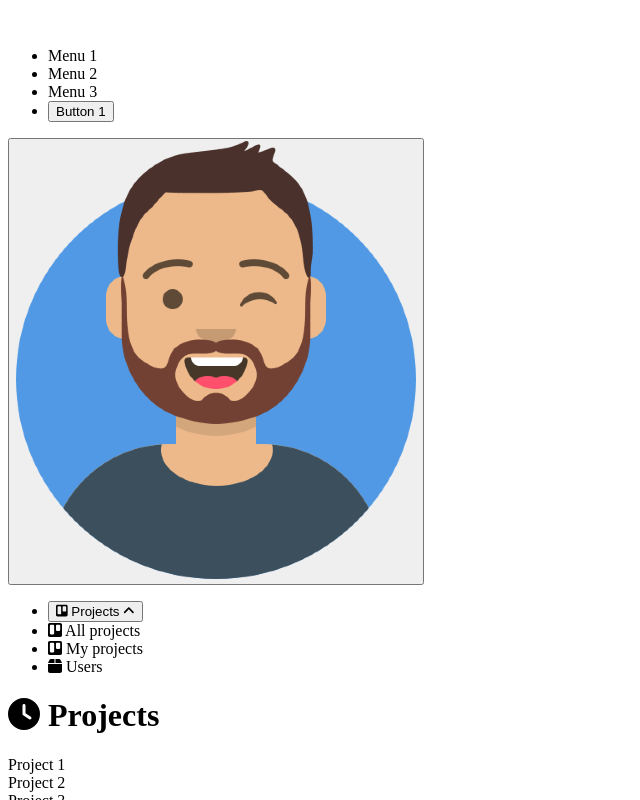
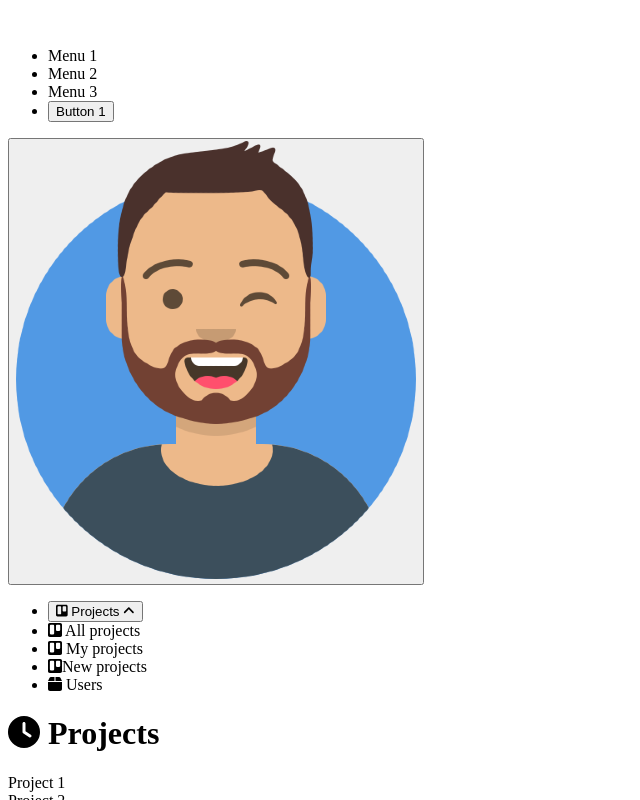
Before and after one commit to Trycatch-tv/trellotrycatch-frontend, an Angular app: page /projects in a window 1280 px wide. Both pictures are taken after a click on the button "Projects". Shown: the part 282-1082 px from the top of the page, without its empty margins (0-640 px from the left). Built offline with nearby package versions, Linux system fonts and the light colour scheme.

Commit message:
agrego li

```diff
--- a/src/app/pages/projects/projects.component.html
+++ b/src/app/pages/projects/projects.component.html
@@ -25,6 +25,11 @@
               <li>
                 <a class="block py-1 px-3"
                   ><fa-icon [icon]="faTrello"></fa-icon> My projects</a
+                >
+              </li>
+              <li>
+                <a class="block py-1 px-3"
+                  ><fa-icon [icon]="faTrello"></fa-icon>New projects</a
                 >
               </li>
             </div>
```
